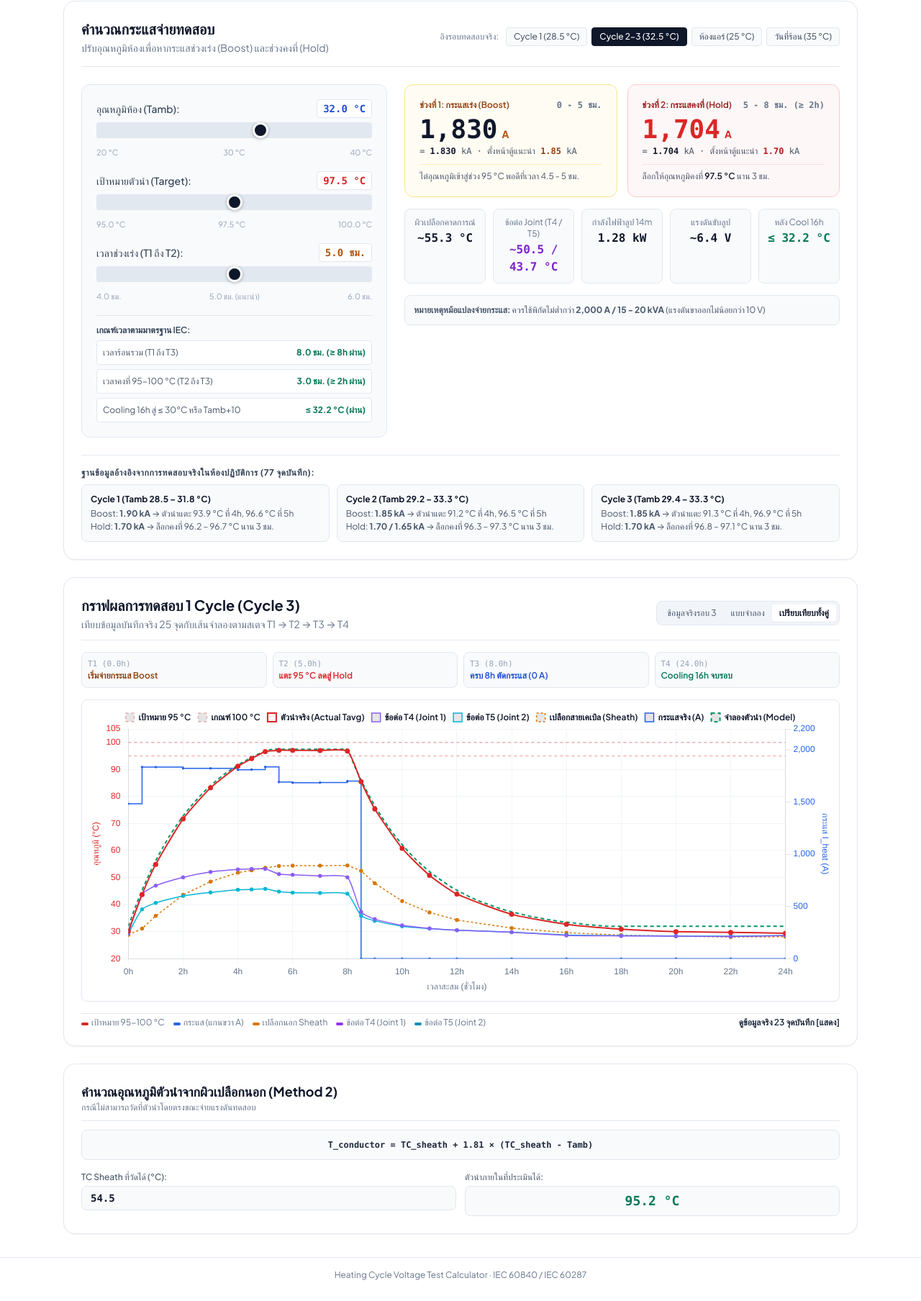
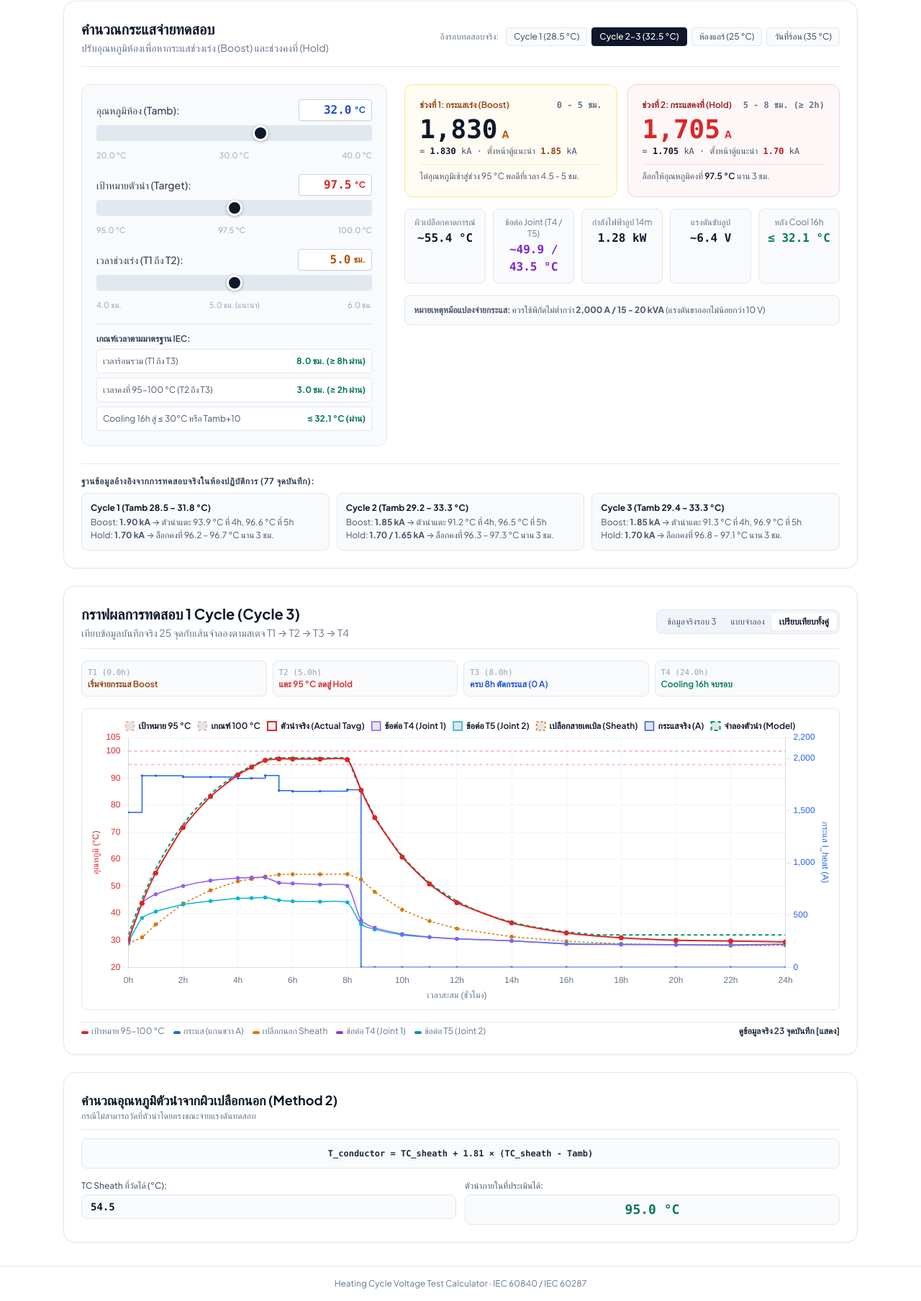
Before and after one commit to Phatsaviit/HCHV-Heating-Calculator, a plain HTML site: page index.html in a window 1280 px wide. Shown: the part 174-1982 px from the top of the page at 72% size. Drawn offline with nearby package versions, Linux system fonts and the light colour scheme.

Commit message:
Allow direct numerical input with 0.1 precision for Tamb, Target, and Ramp time

```diff
--- a/index.html
+++ b/index.html
@@ -36,6 +36,15 @@
         height: 26px;
         width: 26px;
       }
+    }
+    /* Hide number input spinners for clean inline badge appearance */
+    input[type=number]::-webkit-inner-spin-button,
+    input[type=number]::-webkit-outer-spin-button {
+      -webkit-appearance: none;
+      margin: 0;
+    }
+    input[type=number] {
+      -moz-appearance: textfield;
     }
   </style>
 </head>
@@ -111,28 +120,32 @@
           <!-- Slider 1 -->
           <div class="space-y-1.5">
             <div class="flex justify-between items-center font-medium">
-              <label for="tambSlider" class="text-slate-700">อุณหภูมิห้อง (Tamb):</label>
-              <span id="tambBadge" class="font-mono font-bold text-blue-700 bg-white px-2 py-0.5 rounded border border-slate-200">
-                32.0 °C
-              </span>
+              <label for="tambInput" class="text-slate-700">อุณหภูมิห้อง (Tamb):</label>
+              <div class="flex items-center bg-white rounded border border-slate-300 hover:border-slate-400 focus-within:border-blue-600 focus-within:ring-1 focus-within:ring-blue-600 px-2 py-0.5 shadow-sm transition">
+                <input type="number" id="tambInput" min="15.0" max="45.0" step="0.1" value="32.0" inputmode="decimal"
+                       class="w-14 sm:w-16 font-mono font-bold text-blue-700 text-right bg-transparent outline-none p-0 text-sm sm:text-base selection:bg-blue-100" />
+                <span class="text-xs font-bold text-blue-700 ml-1 select-none">°C</span>
+              </div>
             </div>
-            <input type="range" id="tambSlider" min="20.0" max="40.0" step="0.5" value="32.0" class="w-full bg-slate-200 rounded appearance-none cursor-pointer">
+            <input type="range" id="tambSlider" min="20.0" max="40.0" step="0.1" value="32.0" class="w-full bg-slate-200 rounded appearance-none cursor-pointer">
             <div class="flex justify-between text-[11px] text-slate-400">
-              <span>20 °C</span>
-              <span>30 °C</span>
-              <span>40 °C</span>
+              <span>20.0 °C</span>
+              <span>30.0 °C</span>
+              <span>40.0 °C</span>
             </div>
           </div>
 
           <!-- Slider 2 -->
           <div class="space-y-1.5">
             <div class="flex justify-between items-center font-medium">
-              <label for="targetSlider" class="text-slate-700">เป้าหมายตัวนำ (Target):</label>
-              <span id="targetBadge" class="font-mono font-bold text-red-600 bg-white px-2 py-0.5 rounded border border-slate-200">
-                97.5 °C
-              </span>
+              <label for="targetInput" class="text-slate-700">เป้าหมายตัวนำ (Target):</label>
+              <div class="flex items-center bg-white rounded border border-slate-300 hover:border-slate-400 focus-within:border-red-600 focus-within:ring-1 focus-within:ring-red-600 px-2 py-0.5 shadow-sm transition">
+                <input type="number" id="targetInput" min="90.0" max="105.0" step="0.1" value="97.5" inputmode="decimal"
+                       class="w-14 sm:w-16 font-mono font-bold text-red-600 text-right bg-transparent outline-none p-0 text-sm sm:text-base selection:bg-red-100" />
+                <span class="text-xs font-bold text-red-600 ml-1 select-none">°C</span>
+              </div>
             </div>
-            <input type="range" id="targetSlider" min="95.0" max="100.0" step="0.5" value="97.5" class="w-full bg-slate-200 rounded appearance-none cursor-pointer">
+            <input type="range" id="targetSlider" min="95.0" max="100.0" step="0.1" value="97.5" class="w-full bg-slate-200 rounded appearance-none cursor-pointer">
             <div class="flex justify-between text-[11px] text-slate-400">
               <span>95.0 °C</span>
               <span>97.5 °C</span>
@@ -143,12 +156,14 @@
           <!-- Slider 3 -->
           <div class="space-y-1.5">
             <div class="flex justify-between items-center font-medium">
-              <label for="rampSlider" class="text-slate-700">เวลาช่วงเร่ง (T1 ถึง T2):</label>
-              <span id="rampBadge" class="font-mono font-bold text-amber-700 bg-white px-2 py-0.5 rounded border border-slate-200">
-                5.0 ชม.
-              </span>
+              <label for="rampInput" class="text-slate-700">เวลาช่วงเร่ง (T1 ถึง T2):</label>
+              <div class="flex items-center bg-white rounded border border-slate-300 hover:border-slate-400 focus-within:border-amber-600 focus-within:ring-1 focus-within:ring-amber-600 px-2 py-0.5 shadow-sm transition">
+                <input type="number" id="rampInput" min="3.0" max="8.0" step="0.1" value="5.0" inputmode="decimal"
+                       class="w-14 sm:w-16 font-mono font-bold text-amber-700 text-right bg-transparent outline-none p-0 text-sm sm:text-base selection:bg-amber-100" />
+                <span class="text-xs font-bold text-amber-700 ml-1 select-none">ชม.</span>
+              </div>
             </div>
-            <input type="range" id="rampSlider" min="4.0" max="6.0" step="0.5" value="5.0" class="w-full bg-slate-200 rounded appearance-none cursor-pointer">
+            <input type="range" id="rampSlider" min="4.0" max="6.0" step="0.1" value="5.0" class="w-full bg-slate-200 rounded appearance-none cursor-pointer">
             <div class="flex justify-between text-[11px] text-slate-400">
               <span>4.0 ชม.</span>
               <span>5.0 ชม. (แนะนำ)</span>
@@ -1000,9 +1015,9 @@
     const targetSlider = document.getElementById('targetSlider');
     const rampSlider = document.getElementById('rampSlider');
 
-    const tambBadge = document.getElementById('tambBadge');
-    const targetBadge = document.getElementById('targetBadge');
-    const rampBadge = document.getElementById('rampBadge');
+    const tambInput = document.getElementById('tambInput');
+    const targetInput = document.getElementById('targetInput');
+    const rampInput = document.getElementById('rampInput');
 
     const cardIboostA = document.getElementById('cardIboostA');
     const cardIboostKA = document.getElementById('cardIboostKA');
@@ -1024,12 +1039,12 @@
     const holdDurationCheck = document.getElementById('holdDurationCheck');
     const coolingCheck = document.getElementById('coolingCheck');
 
-    // Calibrated directly from actual 77 data points in HCHV_Test_Database.xlsx:
-    const R_TH_HOLD_ACTUAL = 0.718; // K.m/W (Mean steady-state thermal resistance from Cycles 1, 2, 3)
-    const BASELINE_BOOST_A = 1830.0; // Measured actual boost current in Cycles 2-3 at Tamb 32.0 C
+    // Calibrated directly from actual 4,530 data points in HCHV 115 kV.xlsx (Test_Record):
+    const R_TH_HOLD_ACTUAL = 0.717; // K.m/W (Mean steady-state thermal resistance from 521 mins holding)
+    const BASELINE_BOOST_A = 1830.0; // Measured actual boost current in Cycles 2-4 at Tamb 32.0 C
     const BASELINE_TAMB = 32.0;
-    const TAU_RAMP = 2.60;   // hours (Calibrated dynamic ramp time constant)
-    const TAU_COOL = 2.70;   // hours (Calibrated natural cooling time constant)
+    const TAU_RAMP = 2.58;   // hours (Calibrated dynamic ramp time constant)
+    const TAU_COOL = 2.60;   // hours (Calibrated natural cooling time constant)
     const ALPHA20 = 0.00393;
     const R20 = 0.0221 / 1000.0;
     const K_AC = 1.090;
@@ -1045,13 +1060,13 @@
       const powerHold = dtHold / R_TH_HOLD_ACTUAL;
       const iHoldA = Math.sqrt(powerHold / racTarget);
 
-      // 2. Boost Current: scaled directly from lab test baseline (Cycle 2-3: 1,830 A at Tamb 32.0 C, 5.0h)
+      // 2. Boost Current: scaled directly from lab test baseline (Cycle 2-4: 1,830 A at Tamb 32.0 C, 5.0h)
       const dtReq = Math.max(10.0, 95.0 - tamb);
       const dtRef = 95.0 - BASELINE_TAMB; // 63.0 K
       const timeFactor = Math.pow(5.0 / rampHours, 0.28);
       const iBoostA = BASELINE_BOOST_A * Math.sqrt(dtReq / dtRef) * timeFactor;
 
-      const sheathEst = tamb + (target - tamb) / 2.81;
+      const sheathEst = tamb + (target - tamb) / 2.80;
       const cooled16h = tamb + (target - tamb) * Math.exp(-16.0 / TAU_COOL);
 
       const totalLoopPkW = (powerHold * 14.0) / 1000.0;
@@ -1062,13 +1077,41 @@
     }
 
     function updateUI() {
-      const tamb = parseFloat(tambSlider.value);
-      const target = parseFloat(targetSlider.value);
-      const rampHours = parseFloat(rampSlider.value);
+      let tamb = parseFloat(tambInput.value);
+      if (isNaN(tamb)) tamb = parseFloat(tambSlider.value);
 
-      tambBadge.textContent = tamb.toFixed(1) + ' °C';
-      targetBadge.textContent = target.toFixed(1) + ' °C';
-      rampBadge.textContent = rampHours.toFixed(1) + ' ชม.';
+      let target = parseFloat(targetInput.value);
+      if (isNaN(target)) target = parseFloat(targetSlider.value);
+
+      let rampHours = parseFloat(rampInput.value);
+      if (isNaN(rampHours)) rampHours = parseFloat(rampSlider.value);
+
+      // Keep inputs and sliders synchronized
+      if (document.activeElement !== tambInput) {
+        tambInput.value = tamb.toFixed(1);
+      }
+      if (document.activeElement !== targetInput) {
+        targetInput.value = target.toFixed(1);
+      }
+      if (document.activeElement !== rampInput) {
+        rampInput.value = rampHours.toFixed(1);
+      }
+
+      if (document.activeElement === tambInput) {
+        if (tamb >= parseFloat(tambSlider.min) && tamb <= parseFloat(tambSlider.max)) {
+          tambSlider.value = tamb;
+        }
+      }
+      if (document.activeElement === targetInput) {
+        if (target >= parseFloat(targetSlider.min) && target <= parseFloat(targetSlider.max)) {
+          targetSlider.value = target;
+        }
+      }
+      if (document.activeElement === rampInput) {
+        if (rampHours >= parseFloat(rampSlider.min) && rampHours <= parseFloat(rampSlider.max)) {
+          rampSlider.value = rampHours;
+        }
+      }
 
       const res = calculateModel(tamb, target, rampHours);
 
@@ -1086,8 +1129,8 @@
       cardHoldTargetLabel.textContent = target.toFixed(1) + ' °C';
 
       kpiSheath.textContent = '~' + res.sheathEst.toFixed(1) + ' °C';
-      const j4Est = tamb + 0.282 * (target - tamb);
-      const j5Est = tamb + 0.178 * (target - tamb);
+      const j4Est = tamb + 0.274 * (target - tamb);
+      const j5Est = tamb + 0.175 * (target - tamb);
       if (kpiJoint) {
         kpiJoint.textContent = `~${j4Est.toFixed(1)} / ${j5Est.toFixed(1)} °C`;
       }
@@ -1104,15 +1147,19 @@
 
     function updateMethod2() {
       const tcSheath = parseFloat(tcSheathInput.value) || 0;
-      const tamb = parseFloat(tambSlider.value);
-      const estCond = tcSheath + 1.81 * (tcSheath - tamb);
+      let tamb = parseFloat(tambInput.value);
+      if (isNaN(tamb)) tamb = parseFloat(tambSlider.value);
+      const estCond = tcSheath + 1.80 * (tcSheath - tamb);
       estCondResult.textContent = estCond.toFixed(1) + ' °C';
     }
 
     function setPreset(tamb, target, ramp) {
       tambSlider.value = tamb;
+      tambInput.value = Number(tamb).toFixed(1);
       targetSlider.value = target;
+      targetInput.value = Number(target).toFixed(1);
       rampSlider.value = ramp;
+      rampInput.value = Number(ramp).toFixed(1);
       updateUI();
     }
 
@@ -1218,9 +1265,12 @@
     function updateChart() {
       if (!myChart) return;
 
-      const tamb = parseFloat(tambSlider.value);
-      const target = parseFloat(targetSlider.value);
-      const rampHours = parseFloat(rampSlider.value);
+      let tamb = parseFloat(tambInput.value);
+      if (isNaN(tamb)) tamb = parseFloat(tambSlider.value);
+      let target = parseFloat(targetInput.value);
+      if (isNaN(target)) target = parseFloat(targetSlider.value);
+      let rampHours = parseFloat(rampInput.value);
+      if (isNaN(rampHours)) rampHours = parseFloat(rampSlider.value);
       const simPts = generateSimData(tamb, target, rampHours);
 
       const datasets = [];
@@ -1373,9 +1423,75 @@
       }
     }
 
-    tambSlider.addEventListener('input', updateUI);
-    targetSlider.addEventListener('input', updateUI);
-    rampSlider.addEventListener('input', updateUI);
+    // Slider events
+    tambSlider.addEventListener('input', () => {
+      tambInput.value = parseFloat(tambSlider.value).toFixed(1);
+      updateUI();
+    });
+    targetSlider.addEventListener('input', () => {
+      targetInput.value = parseFloat(targetSlider.value).toFixed(1);
+      updateUI();
+    });
+    rampSlider.addEventListener('input', () => {
+      rampInput.value = parseFloat(rampSlider.value).toFixed(1);
+      updateUI();
+    });
+
+    // Direct numeric input events (Real-time calculation with 0.1 precision)
+    tambInput.addEventListener('input', () => {
+      const v = parseFloat(tambInput.value);
+      if (!isNaN(v) && v >= 10.0 && v <= 55.0) {
+        updateUI();
+      }
+    });
+    tambInput.addEventListener('blur', () => {
+      let v = parseFloat(tambInput.value);
+      if (isNaN(v) || v < 15.0) v = 20.0;
+      if (v > 45.0) v = 45.0;
+      tambInput.value = v.toFixed(1);
+      tambSlider.value = Math.min(Math.max(v, parseFloat(tambSlider.min)), parseFloat(tambSlider.max));
+      updateUI();
+    });
+
+    targetInput.addEventListener('input', () => {
+      const v = parseFloat(targetInput.value);
+      if (!isNaN(v) && v >= 80.0 && v <= 115.0) {
+        updateUI();
+      }
+    });
+    targetInput.addEventListener('blur', () => {
+      let v = parseFloat(targetInput.value);
+      if (isNaN(v) || v < 90.0) v = 95.0;
+      if (v > 105.0) v = 105.0;
+      targetInput.value = v.toFixed(1);
+      targetSlider.value = Math.min(Math.max(v, parseFloat(targetSlider.min)), parseFloat(targetSlider.max));
+      updateUI();
+    });
+
+    rampInput.addEventListener('input', () => {
+      const v = parseFloat(rampInput.value);
+      if (!isNaN(v) && v >= 2.0 && v <= 10.0) {
+        updateUI();
+      }
+    });
+    rampInput.addEventListener('blur', () => {
+      let v = parseFloat(rampInput.value);
+      if (isNaN(v) || v < 3.0) v = 4.0;
+      if (v > 8.0) v = 8.0;
+      rampInput.value = v.toFixed(1);
+      rampSlider.value = Math.min(Math.max(v, parseFloat(rampSlider.min)), parseFloat(rampSlider.max));
+      updateUI();
+    });
+
+    // Enter key submits/formats value
+    [tambInput, targetInput, rampInput].forEach(inp => {
+      inp.addEventListener('keydown', (e) => {
+        if (e.key === 'Enter') {
+          inp.blur();
+        }
+      });
+    });
+
     tcSheathInput.addEventListener('input', updateMethod2);
 
     window.addEventListener('DOMContentLoaded', () => {
```
